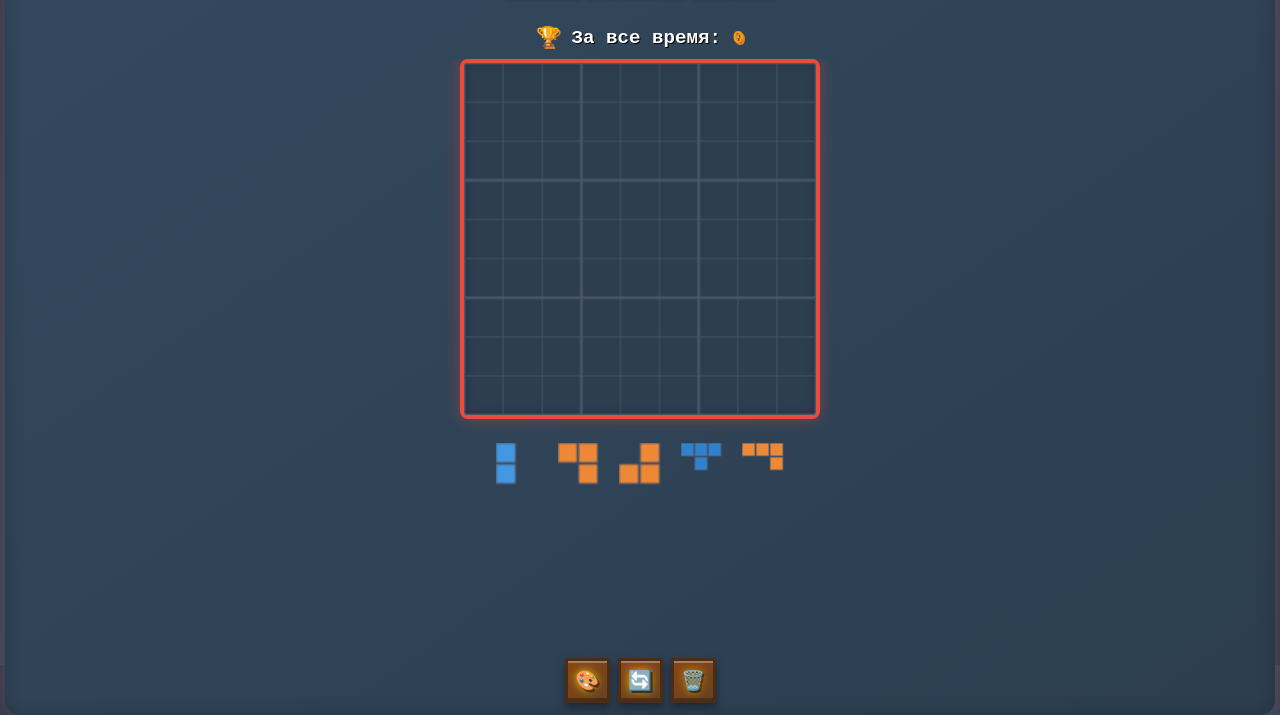
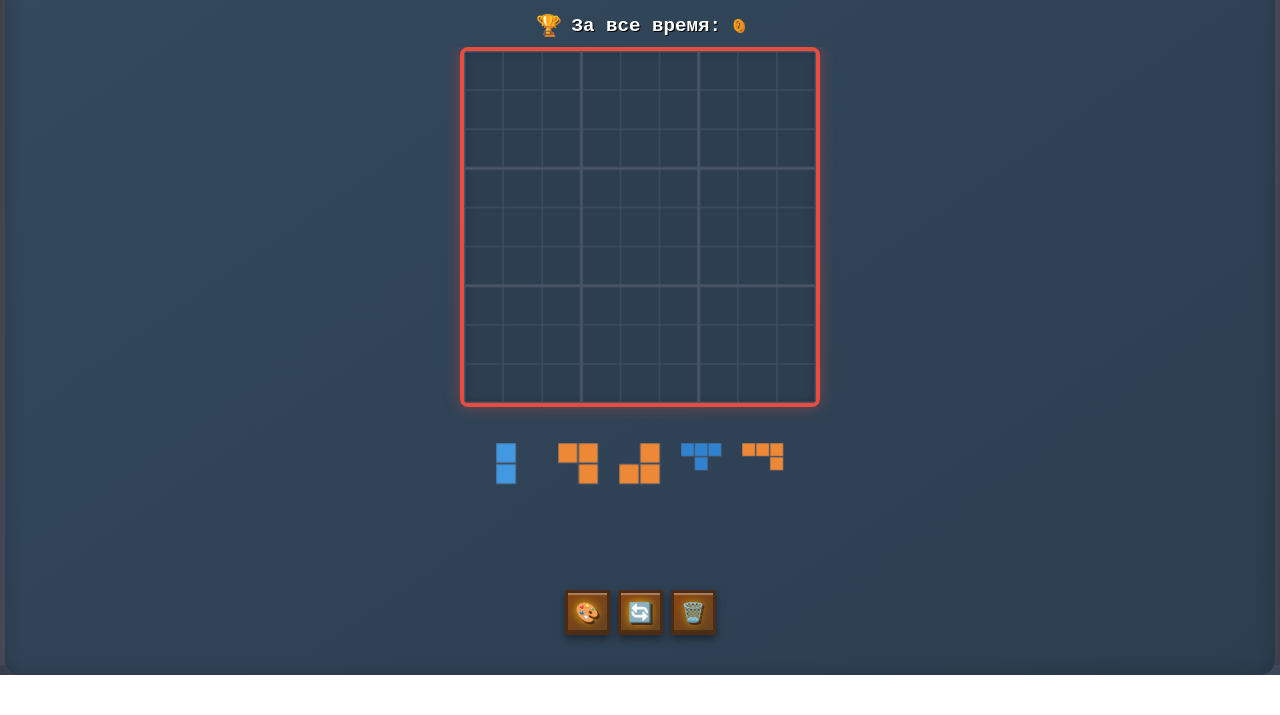
Before and after one commit to appleman9709/tetris, a website: page index.html in a window 1280 px wide. Shown: the part 135-850 px from the top of the page. After the commit the page ends 810 px from the top, so only its background shows below. Drawn offline with Linux system fonts and the light colour scheme.

Commit message:
Update: User modifications to script.js and style.css

```diff
--- a/script.js
+++ b/script.js
@@ -408,11 +408,11 @@
 
             const canvas = document.createElement('canvas');
             canvas.className = 'piece-canvas';
-            canvas.width = piece.size * 15;
-            canvas.height = piece.size * 15;
+            canvas.width = piece.size * 20;
+            canvas.height = piece.size * 20;
 
             const ctx = canvas.getContext('2d');
-            this.drawPieceOnCanvas(ctx, piece, 15);
+            this.drawPieceOnCanvas(ctx, piece, 20);
 
             pieceElement.appendChild(canvas);
             this.piecesContainer.appendChild(pieceElement);
--- a/style.css
+++ b/style.css
@@ -18,8 +18,7 @@
 .game-container {
     background: linear-gradient(145deg, #34495e, #2c3e50);
     border-radius: 15px;
-    padding: 12px;
-    margin: 40px 0;
+    padding: 40px 12px;
     box-shadow:
         0 0 20px rgba(231, 76, 60, 0.3),
         inset 0 0 20px rgba(0, 0, 0, 0.2);
@@ -222,6 +221,7 @@
     background: transparent;
     border-radius: 16px;
     padding: 8px;
+    padding-top: 20px;
     box-shadow: none;
     width: 100%;
     max-width: 400px;
@@ -276,8 +276,8 @@
 .piece-canvas {
     width: 100%;
     height: auto;
-    max-width: 50px;
-    max-height: 50px;
+    max-width: 70px;
+    max-height: 70px;
 }
 
 
```
